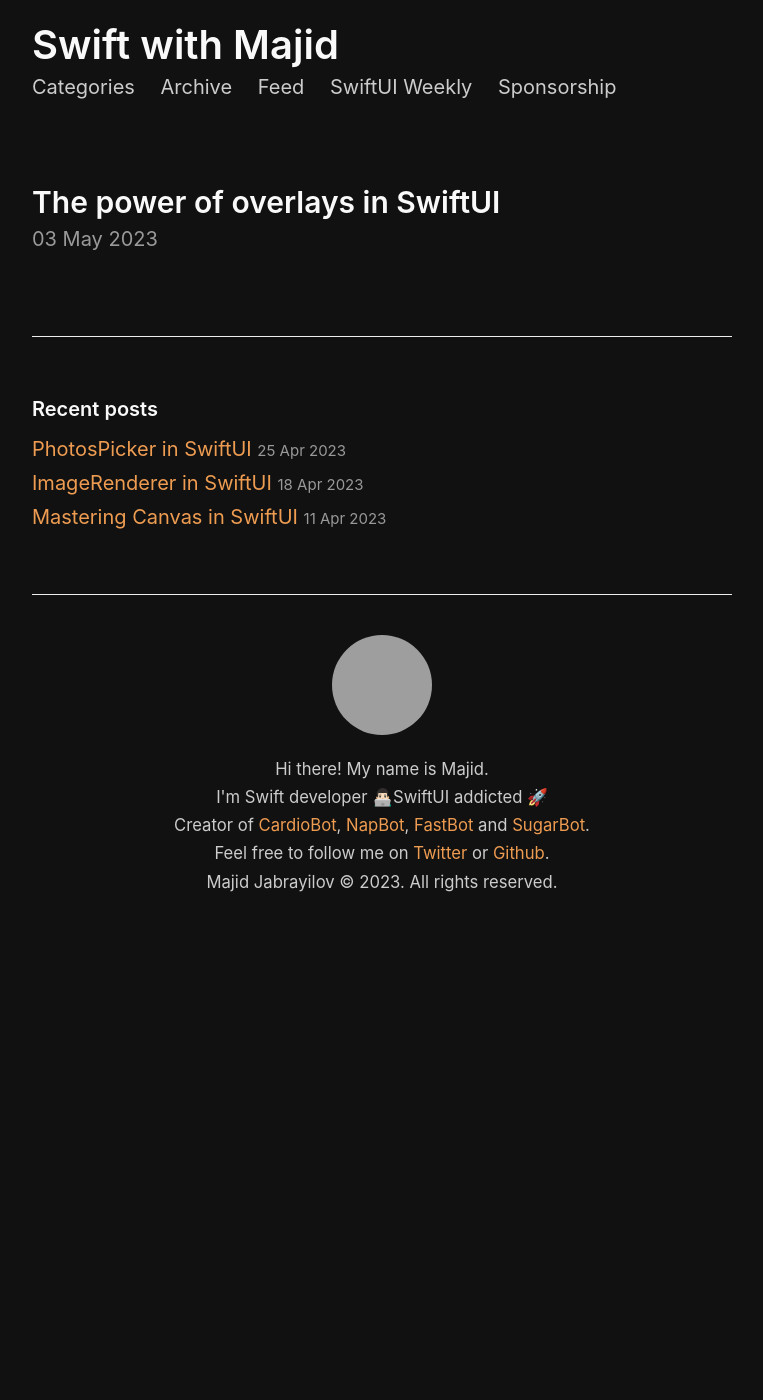
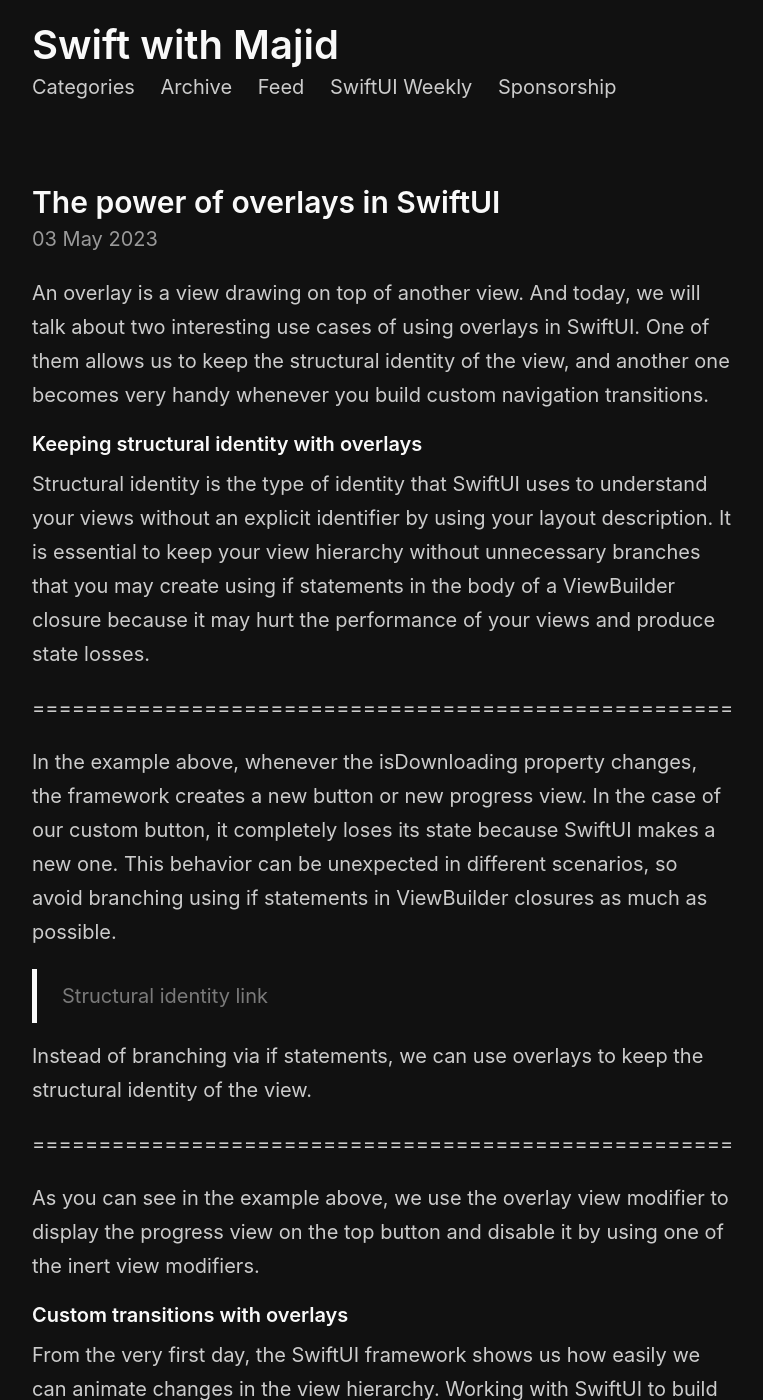
Before and after one commit to mecid/mecid.github.io, a Jekyll site: the page built from _posts/2023-05-03-the-power-of-overlays-in-swiftui.md, in a window 1280 px wide and 1400 px high. Shown: the whole window, without its empty margins (258-1021 px from the left). Built offline with Jekyll 4.4.1, drawn with Linux system fonts in a browser that asks for light colours; some of the changed text lies outside the part shown; grey boxes are pictures that could not be loaded.

Commit message:
overlays post content added

```diff
--- a/_posts/2023-05-03-the-power-of-overlays-in-swiftui.md
+++ b/_posts/2023-05-03-the-power-of-overlays-in-swiftui.md
@@ -2,3 +2,33 @@
 title: The power of overlays in SwiftUI
 layout: post
 ---
+
+An overlay is a view drawing on top of another view. And today, we will talk about two interesting use cases of using overlays in SwiftUI. One of them allows us to keep the structural identity of the view, and another one becomes very handy whenever you build custom navigation transitions.
+
+#### Keeping structural identity with overlays
+Structural identity is the type of identity that SwiftUI uses to understand your views without an explicit identifier by using your layout description. It is essential to keep your view hierarchy without unnecessary branches that you may create using if statements in the body of a ViewBuilder closure because it may hurt the performance of your views and produce state losses.
+
+=====================================================
+
+In the example above, whenever the isDownloading property changes, the framework creates a new button or new progress view. In the case of our custom button, it completely loses its state because SwiftUI makes a new one. This behavior can be unexpected in different scenarios, so avoid branching using if statements in ViewBuilder closures as much as possible.
+
+> Structural identity link
+
+Instead of branching via if statements, we can use overlays to keep the structural identity of the view.
+
+=====================================================
+
+As you can see in the example above, we use the overlay view modifier to display the progress view on the top button and disable it by using one of the inert view modifiers.
+
+#### Custom transitions with overlays
+From the very first day, the SwiftUI framework shows us how easily we can animate changes in the view hierarchy. Working with SwiftUI to build fluid animations is super easy. The only downside I can find is the custom navigation transitions. Unfortunately, there is no way to customize navigation transitions inside the NavigationView or NavigationStack.
+
+One of the powerful animation tools of the SwiftUI framework, the matchedGeomerty view modifier, doesn't support NavigationView and NavigationStack at the very moment. Fortunately, we can use overlay view modifiers to build custom navigation transitions without using NavigationView or NavigationStack.
+
+=====================================================
+
+Here is another example where the overlay trick shines. Instead of NavigationLink, we pair the overlay view modifier with the matchedGeomerty view modifier. This pair allows us to build super custom navigation transitions like hero animation. Yes, it adds some work to maintain the navigation state, but it will enable us to provide an excellent user experience in our apps.
+
+> Matched geometry link
+
+Today we learned how valuable is the overlay view modifier in SwiftUI, and with the latest addition allowing us to build overlays by using the ViewBuilder closure, it became effortless.
```
